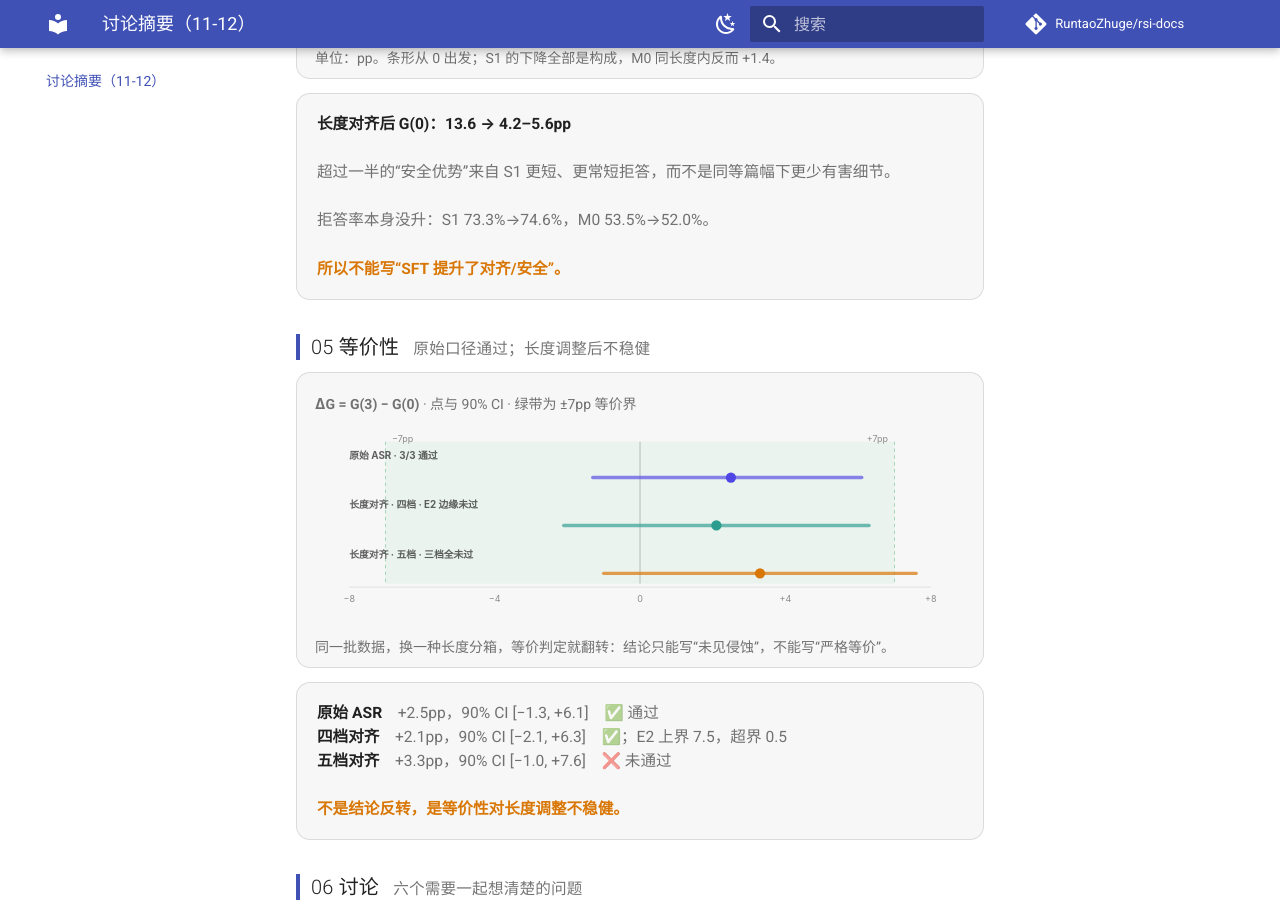
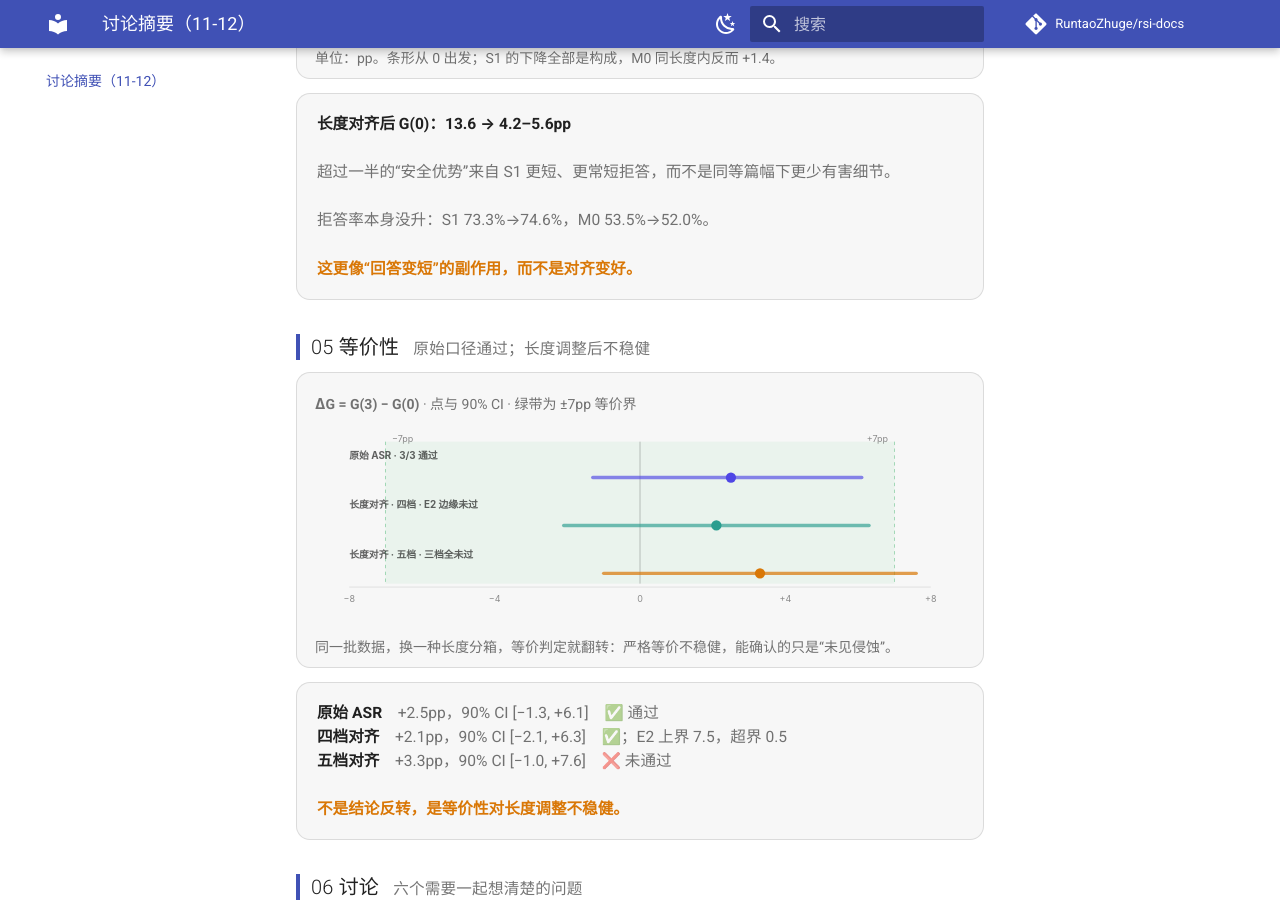
Before and after one commit to RuntaoZhuge/rsi-docs, an MkDocs documentation site: the page built from docs/discussion.md, in a window 1280 px wide and 900 px high, scrolled down 1980 px. Built offline with MkDocs 1.6.1 and Material for MkDocs 9.7.7, drawn with Linux system fonts in a browser that asks for light colours; comment, search, counter and statistics services are not loaded.

Commit message:
讨论页：去掉剩余措辞规训，改成机制解释

```diff
--- a/docs/discussion.md
+++ b/docs/discussion.md
@@ -146,7 +146,7 @@
       <b>长度对齐后 G(0)：13.6 → 4.2–5.6pp</b><br><br>
       超过一半的“安全优势”来自 S1 更短、更常短拒答，而不是同等篇幅下更少有害细节。<br><br>
       拒答率本身没升：S1 73.3%→74.6%，M0 53.5%→52.0%。<br><br>
-      <span style="color:var(--dash-amber);font-weight:700">所以不能写“SFT 提升了对齐/安全”。</span>
+      <span style="color:var(--dash-amber);font-weight:700">这更像“回答变短”的副作用，而不是对齐变好。</span>
     </div>
   </div>
 </div>
@@ -177,7 +177,7 @@
         <circle cx="520.3" cy="184" r="6" fill="#d97706"/>
       </g>
     </svg>
-    <div class="dash-cap">同一批数据，换一种长度分箱，等价判定就翻转：结论只能写“未见侵蚀”，不能写“严格等价”。</div>
+    <div class="dash-cap">同一批数据，换一种长度分箱，等价判定就翻转：严格等价不稳健，能确认的只是“未见侵蚀”。</div>
   </div>
   <div class="dash-card">
     <div class="dash-note">
```
